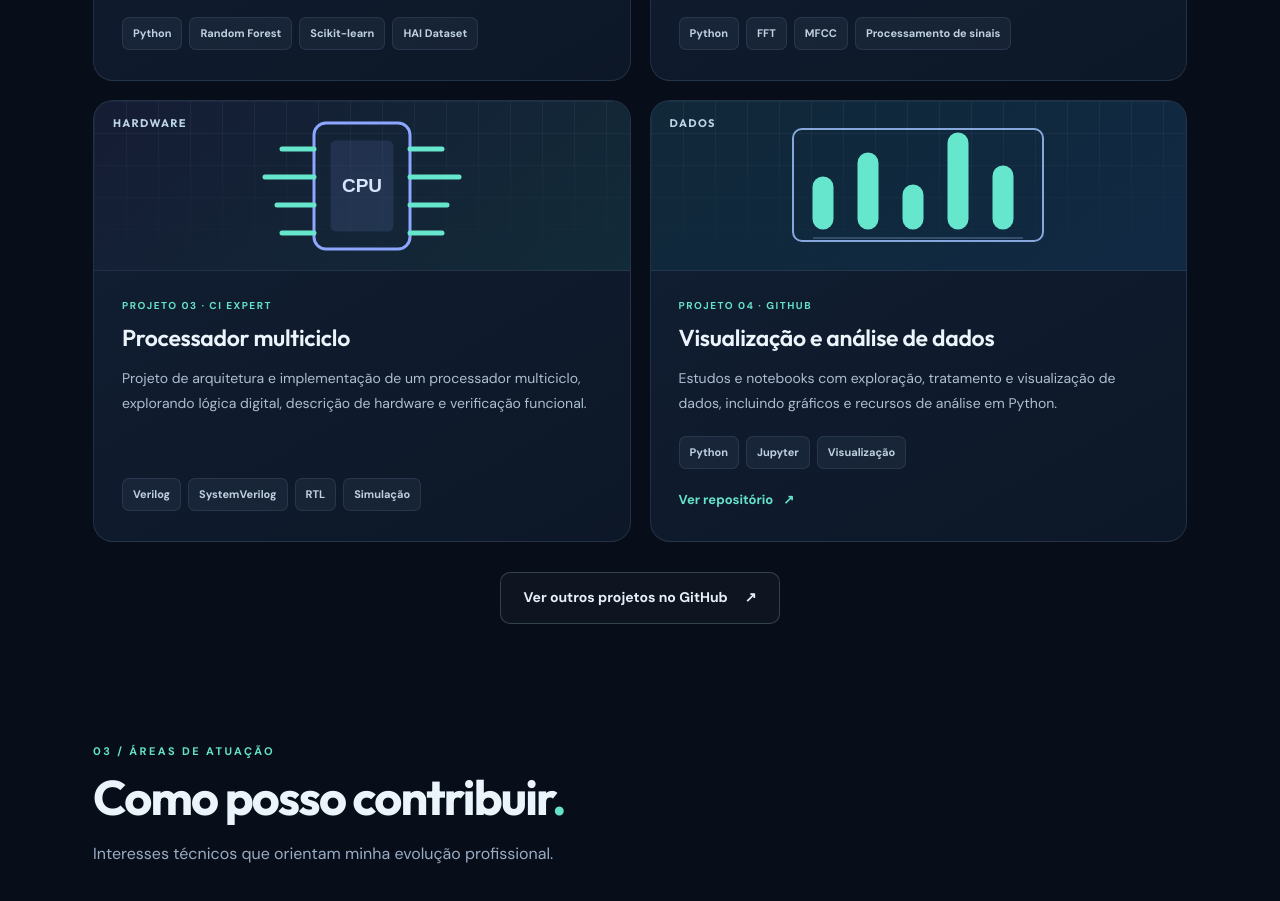
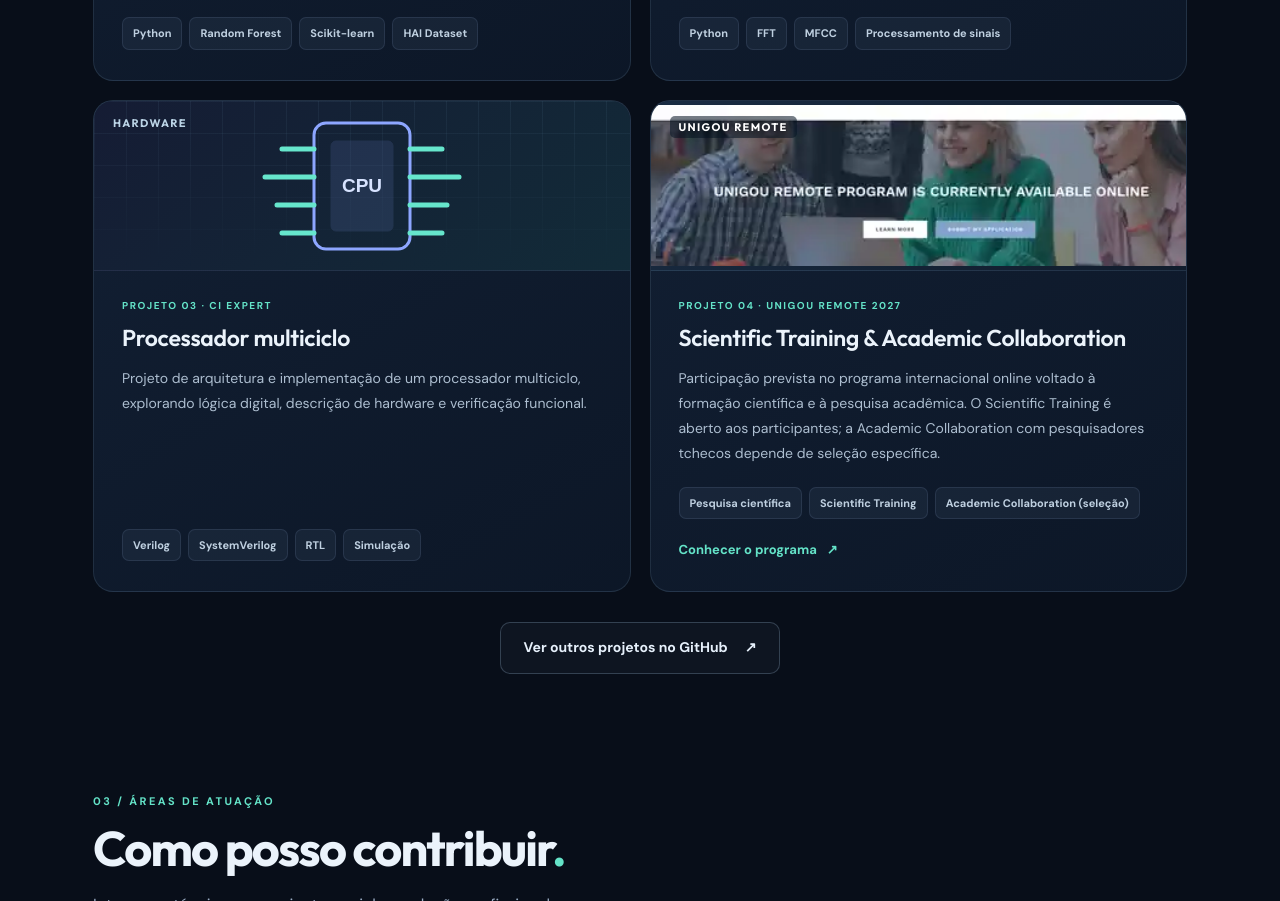
Before and after one commit to SamuelEBDS/SamuelEBDS.github.io, a plain HTML site: page index.html in a window 1280 px wide. Shown: the part 2117-3018 px from the top of the page. Drawn offline with Linux system fonts and the light colour scheme.

Commit message:
Atualizar projeto 04 para UNIGOU Remote com imagem e link oficial

```diff
--- a/index.html
+++ b/index.html
@@ -69,6 +69,11 @@
 /* Capa do TCC no cartão do projeto 01, sem recortar o slide. */
 .project-cover-tcc{background:#c3e896}
 .project-cover-tcc img{object-fit:contain;object-position:center}
+
+/* Projeto UNIGOU Remote: imagem da página oficial fornecida pelo usuário. */
+.project-unigou{height:170px;background:linear-gradient(135deg,#192c42,#111c2c);display:flex;align-items:center;justify-content:center}
+.project-unigou img{width:100%;height:100%;object-fit:contain;display:block}
+.project-unigou .art-corner{color:#fff;text-shadow:0 2px 8px rgba(0,0,0,.8);background:rgba(7,21,36,.55);padding:4px 9px;border-radius:5px}
 </style>
 
 </head>
@@ -166,8 +171,17 @@
           <div class="project-body"><span class="project-number">PROJETO 03 · CI EXPERT</span><h3>Processador multiciclo</h3><p>Projeto de arquitetura e implementação de um processador multiciclo, explorando lógica digital, descrição de hardware e verificação funcional.</p><div class="stack"><span>Verilog</span><span>SystemVerilog</span><span>RTL</span><span>Simulação</span></div></div>
         </article>
         <article class="project-card reveal">
-          <div class="project-art art-data" aria-hidden="true"><div class="art-grid"></div><svg viewBox="0 0 400 170" fill="none"><rect x="75" y="28" width="250" height="112" rx="9" stroke="#87a7dc" stroke-width="2"/><path d="M105 118V86M150 118V62M195 118V94M240 118V42M285 118V75" stroke="#66e6cc" stroke-width="21" stroke-linecap="round"/><path d="M95 137H305" stroke="#87a7dc" opacity=".6"/></svg><span class="art-corner">DADOS</span></div>
-          <div class="project-body"><span class="project-number">PROJETO 04 · GITHUB</span><h3>Visualização e análise de dados</h3><p>Estudos e notebooks com exploração, tratamento e visualização de dados, incluindo gráficos e recursos de análise em Python.</p><div class="stack"><span>Python</span><span>Jupyter</span><span>Visualização</span></div><a class="text-link" href="https://github.com/SamuelEBDS/Gr-ficos-Visualiza-o-e-Dashboard" target="_blank" rel="noopener noreferrer">Ver repositório <span aria-hidden="true">↗</span></a></div>
+          <div class="project-art project-unigou" aria-hidden="true">
+            <img src="assets/unigou-remote.webp" alt="" width="440" height="132" loading="lazy" decoding="async">
+            <span class="art-corner">UNIGOU REMOTE</span>
+          </div>
+          <div class="project-body">
+            <span class="project-number">PROJETO 04 · UNIGOU REMOTE 2027</span>
+            <h3>Scientific Training &amp; Academic Collaboration</h3>
+            <p>Participação prevista no programa internacional online voltado à formação científica e à pesquisa acadêmica. O Scientific Training é aberto aos participantes; a Academic Collaboration com pesquisadores tchecos depende de seleção específica.</p>
+            <div class="stack"><span>Pesquisa científica</span><span>Scientific Training</span><span>Academic Collaboration (seleção)</span></div>
+            <a class="text-link" href="https://www.incbac.org/unigou-remote-program/" target="_blank" rel="noopener noreferrer">Conhecer o programa <span aria-hidden="true">↗</span></a>
+          </div>
         </article>
       </div>
       <div class="section-action reveal"><a class="btn btn-secondary" href="https://github.com/SamuelEBDS?tab=repositories" target="_blank" rel="noopener noreferrer">Ver outros projetos no GitHub <span aria-hidden="true">↗</span></a></div>
```
Also changed, not shown: assets/unigou-remote.webp (added).
